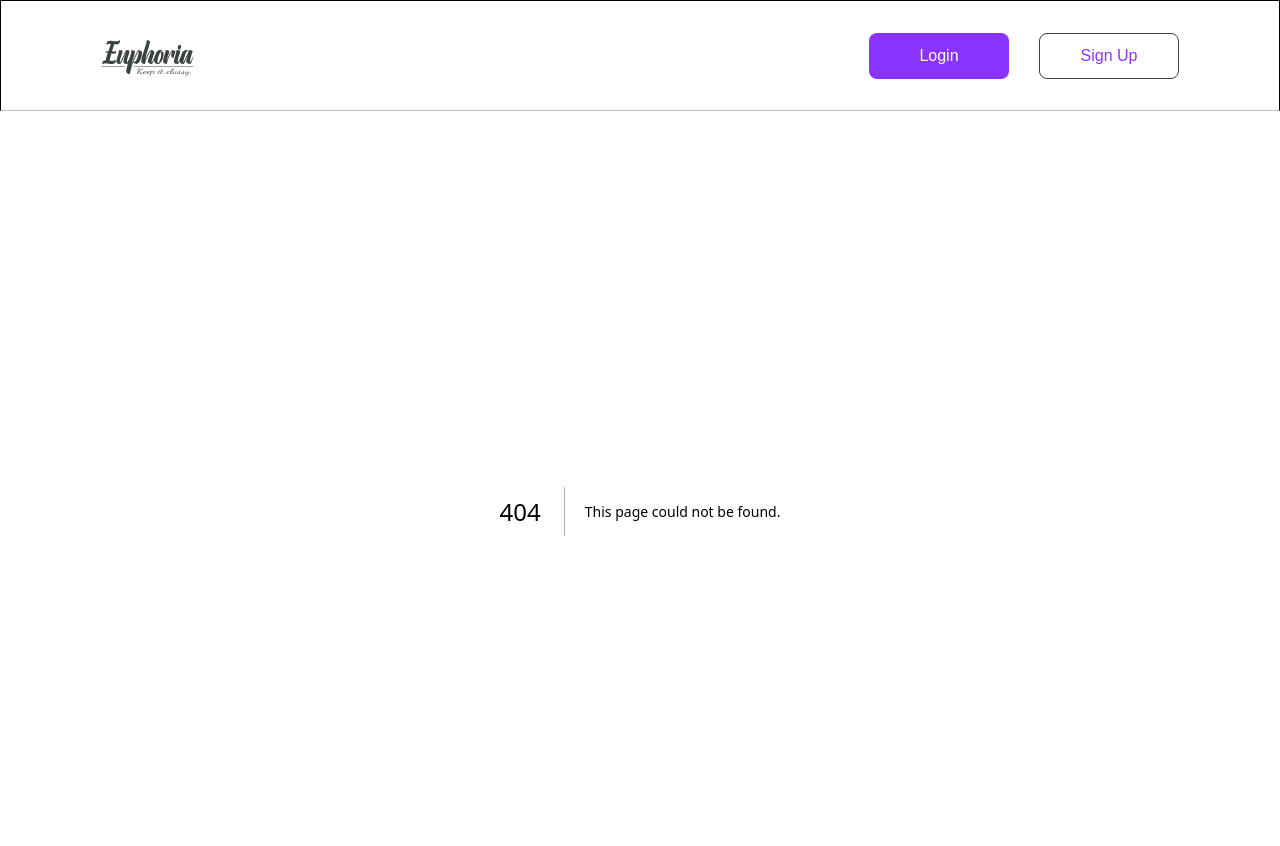
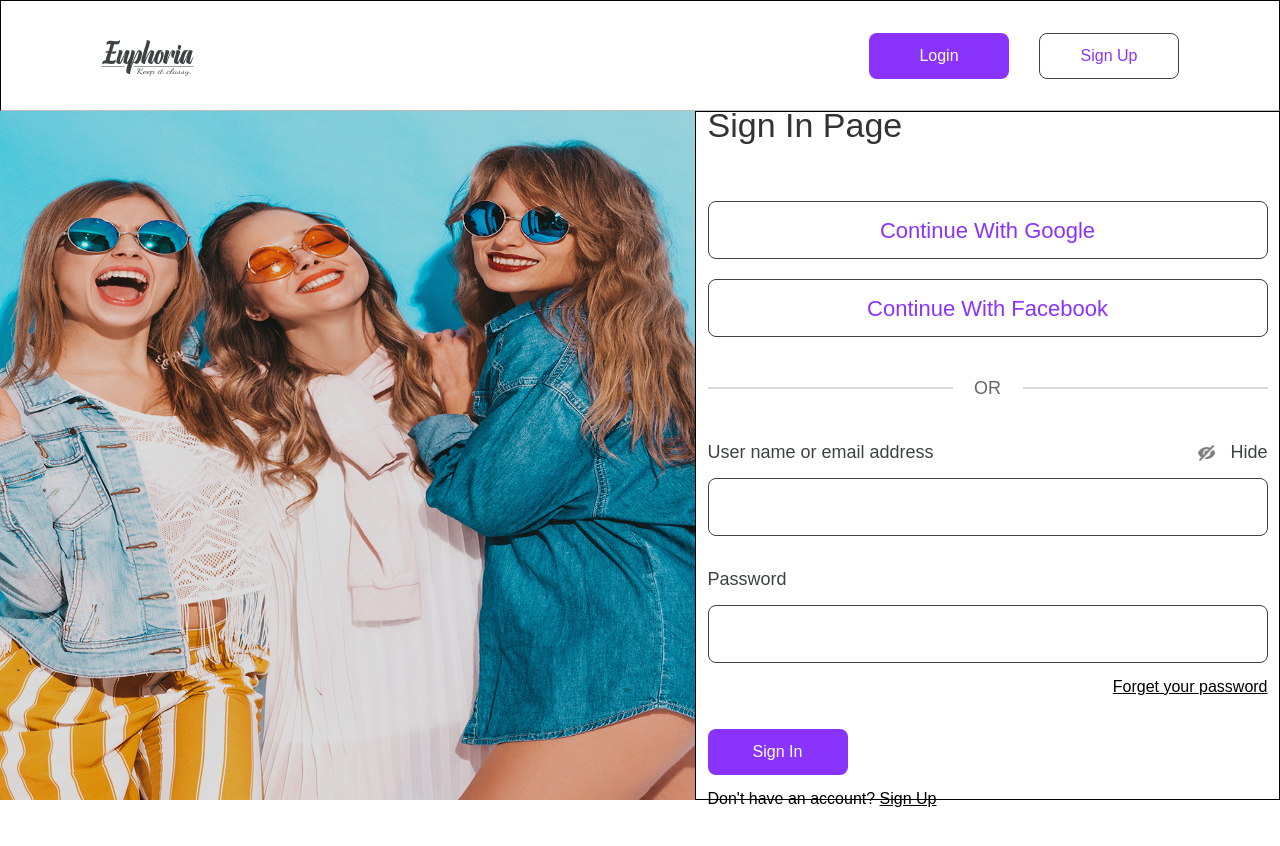
Before and after one commit to AndriyPapirnyk/euphoria-client, a Next.js app: page /login in a window 1280 px wide. Before the commit this address had no page. Shown: the top 846 px of the page. After the commit the page ends 811 px from the top, so only its background shows below. Built offline with nearby package versions, Linux system fonts and the light colour scheme.

Commit message:
creating login page with styles

```diff
--- /dev/null
+++ b/src/app/login/page.scss
@@ -0,0 +1,98 @@
+.login{
+    width: 100%;
+    height: calc(100vh - 111px);
+    display: flex;
+    align-items: center;
+    &__illustration{
+        position: relative;
+        height: 100%;
+        width: fit-content;
+    }
+    &__content{
+        border: 1px solid #000;
+        flex: 1;
+        display: flex;
+        align-items: center;
+        justify-content: center;
+        height: 100%;
+        &-holder{
+            display: flex;
+            flex-direction: column;
+            align-items: start;
+            gap: 50px;
+            h1{
+                font-size: 34px;
+                color: #333;
+            }
+            .line{
+                width: 100%;
+                background-color: rgba(102, 102, 102, 0.25);
+                height: 2px;
+                display: flex;
+                justify-content: center;
+                align-items: center;
+                div{
+                    width: 70px;
+                    background-color: #fff;
+                    font-size: 18px;
+                    color: #666666;
+                    text-align: center;
+                }
+            }
+        }
+        &-buttons{
+            display: flex;
+            flex-direction: column;
+            gap: 20px;
+            button{
+                width: 560px;
+                height: 58px;
+                border-radius: 8px;
+                border: 1px solid #3C4242;
+                font-size: 22px;
+                color: #8A33FD;
+            }
+        }
+        &-form{
+            display: flex;
+            flex-direction: column;
+            gap: 30px;
+            .input-group{
+                display: flex;
+                flex-direction: column;
+                gap: 12px;
+                p{
+                    font-size: 18px;
+                    color: #3C4242;
+                    display: flex;
+                    justify-content: space-between;
+                    span{
+                        display: flex;
+                        justify-content: center;
+                        align-items: center;
+                        gap: 14px;
+                    }
+                }
+                input{
+                    width: 560px;
+                    height: 58px;
+                    border-radius: 8px;
+                    border: 1px solid #3C4242;
+                    padding: 0 0 0 10px;
+                    font-size: 18px;
+                }
+                div{
+                    width: 100%;
+                    display: flex;
+                    justify-content: flex-end;
+
+                }
+            }
+        }
+        &-button{
+            display: flex;
+            flex-direction: column;
+            gap: 12px;
+        }
+    }
+}
--- /dev/null
+++ b/src/app/login/page.tsx
@@ -0,0 +1,49 @@
+import Image from 'next/image'
+import './page.scss'
+import backgroundImage from '../../../public/background/loginBackground.png'
+import hideIcon from '../../../public/icons/hide.png'
+import Button from '../components/button/Button'
+
+export default function page() {
+  return (
+    <div className='login'>
+        <div className="login__illustration">
+            <Image src={backgroundImage} alt="Login Illustration" style={{ height: "100%"}}/>
+        </div>
+        <div className="login__content">
+            <div className="login__content-holder">
+            <h1>Sign In Page</h1>
+            <div className="login__content-buttons">
+                <button>Continue With Google</button>
+                <button>Continue With Facebook</button>
+            </div>
+            <div className="line">
+                <div>OR</div>
+            </div>
+            <form action="POST" className="login__content-form">
+                <div className="input-group">
+                    <p>User name or email address
+                        <span>
+                            <Image src={hideIcon} alt='hide icon' style={{ width: "18.19px", height: "16px"}} />
+                            <p>Hide</p>
+                        </span>
+                    </p>
+                    <input type="text"/>
+                </div>
+                <div className="input-group">
+                    <p>Password</p>
+                    <input type="text" />
+                    <div>
+                        <a href="">Forget your password</a>
+                    </div>
+                </div>
+                <div className="login__content-button">
+                    <Button text={'Sign In'} buttonStyle={1} />
+                    <p>Don't have an account? <a href="/signup">Sign Up</a></p>
+                </div>
+            </form>
+            </div>
+        </div>
+    </div>
+  )
+}
--- a/src/app/reset.css
+++ b/src/app/reset.css
@@ -27,7 +27,7 @@
 
   /* Скидання стилів для посилань */
   a {
-    text-decoration: none;
+    /* text-decoration: none; */
     color: inherit;
   }
 
```
Also changed, not shown: public/background/loginBackground.png (added), public/icons/hide.png (added).
